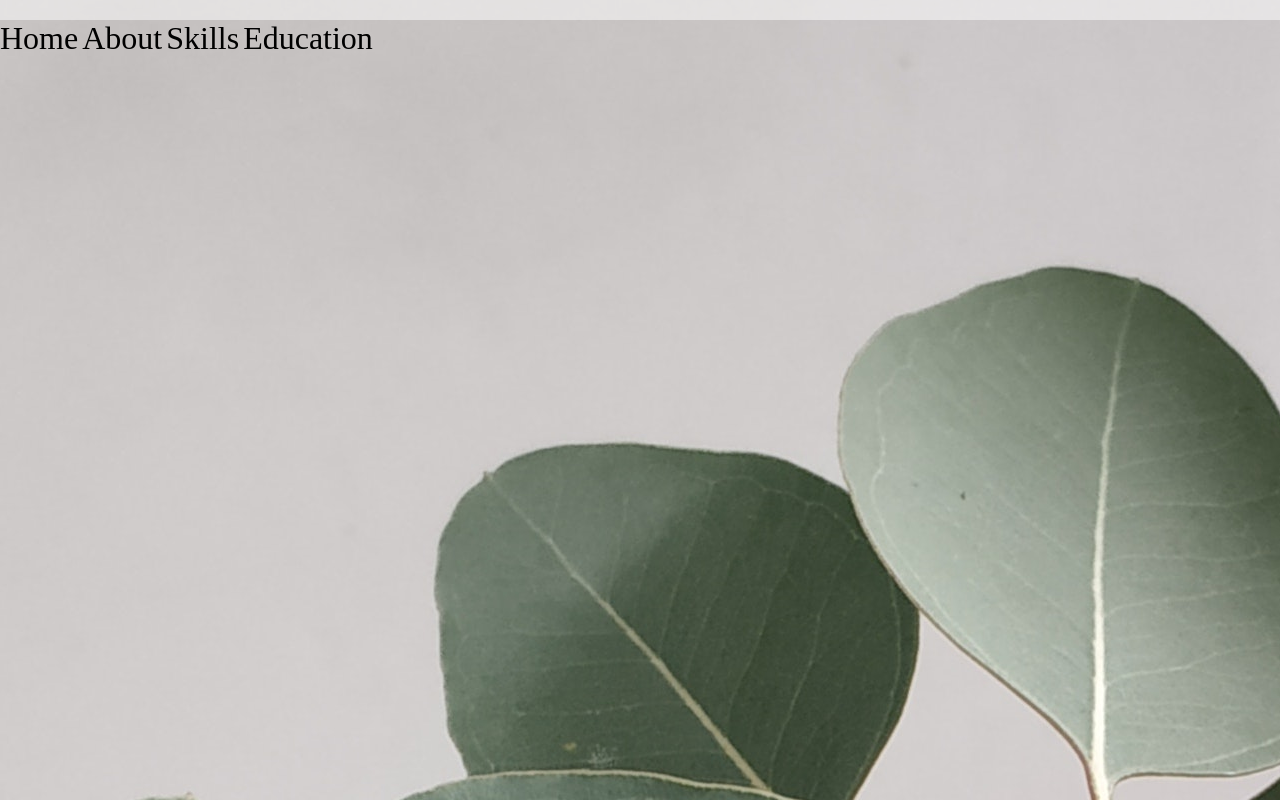
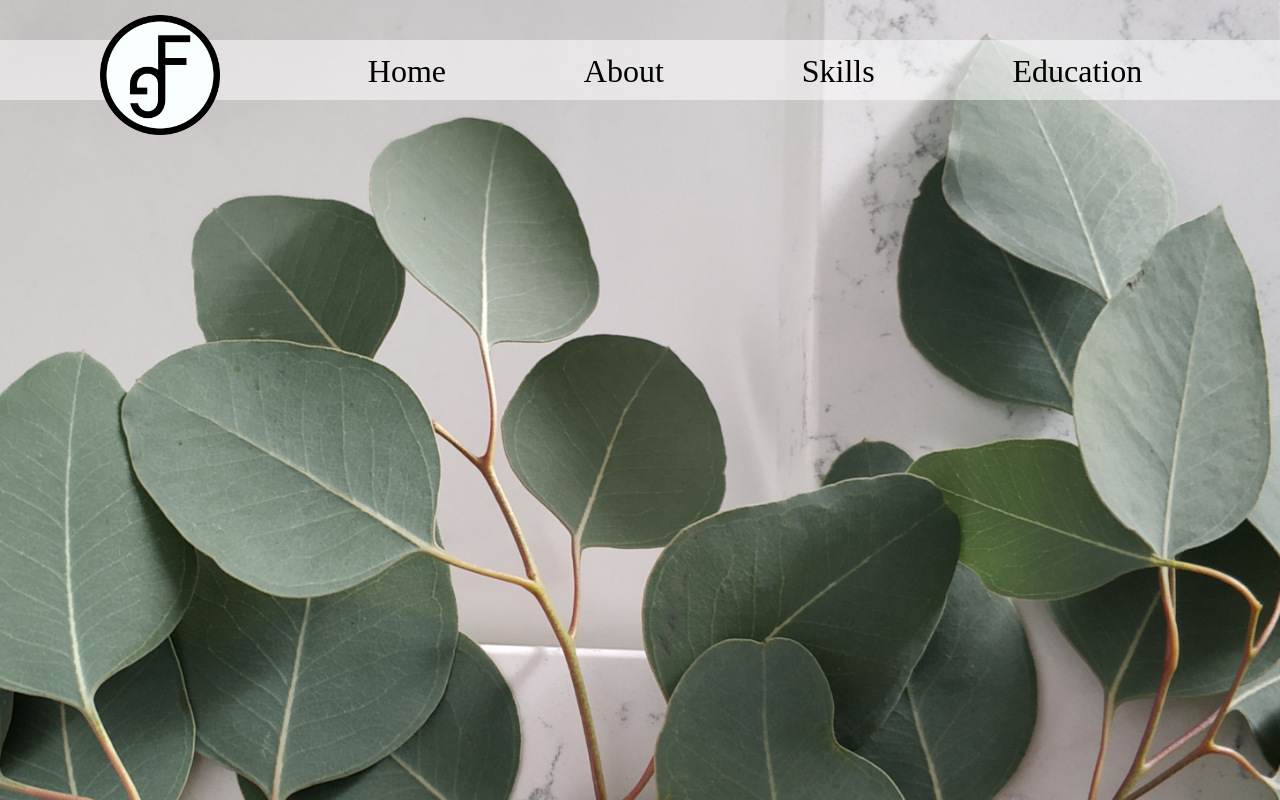
Before and after one commit to MsFrazzy/MsFrazzy.github.io, a plain HTML site: page public_html/about/index.html in a window 1280 px wide. Drawn offline with Linux system fonts and the light colour scheme.

Commit message:
Links VIII

```diff
--- a/css/backgroundstyle.css
+++ b/css/backgroundstyle.css
@@ -1,5 +1,5 @@
 body {
-    <!-- background: aquamarine; -->
+    /* background: aquamarine; */
     background-image: url("/img/leaf1.jpg");
     max-width: 100%;
     max-height: 100%;
@@ -12,4 +12,5 @@ body {
     top: 0;
     -o-object-fit: contain;
     object-fit: contain;
+    background-size: cover;
 }
--- a/public_html/about/index.html
+++ b/public_html/about/index.html
@@ -2,17 +2,25 @@
 <html lang="en">
 <head>
     <meta charset="UTF-8">
-    <title>FG - Franziska Gerlich - About</title>
+    <title>FG - Home</title>
     <link rel="stylesheet" href="/css/backgroundstyle.css">
     <link rel="stylesheet" href="/css/link-styling.css">
+    <link rel="stylesheet" href="/css/header.css">
 </head>
-<body style="background-image: url(/img/leaf1.jpg)" >
+<body style="background-image: url(/img/leaf1.jpg)">
 
-<div style="width: 100vw; height:20px; background: white; opacity: 50%"></div>
-<a href="/index.html">Home</a>
-<a href="/public_html/about/index.html">About</a>
-<a href="/public_html/skills/index.html">Skills</a>
-<a href="/public_html/education/index.html">Education</a>
+<div class="header_line" style="width: 100vw; height:40px; margin-top: 40px; ">
+    <div class="header" style="width: 100vw; height:40px; background: rgba(255,255,255,0.5)">
+        <span class="logo"><img src="/img/logo.png" style="height: 120px; width: 120px;" alt="Logo"></span>
+        <div class="header_links">
+            <span><a href="/index.html">Home</a></span>
+            <span><a href="/public_html/about/index.html">About</a></span>
+            <span><a href="/public_html/skills/skills.html">Skills</a></span>
+            <span><a href="/public_html/education/index.html">Education</a></span>
+        </div>
+    </div>
+</div>
+
 
 </body>
 </html>
```
Also changed, not shown: index.html (+2 -2 lines), public_html/education/index.html (+2 -2 lines), public_html/skills/skills.html (+2 -2 lines).
